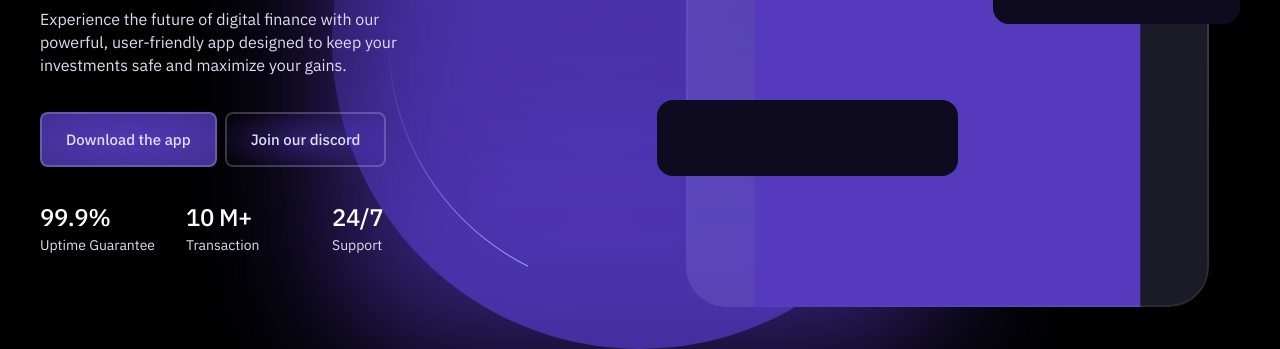
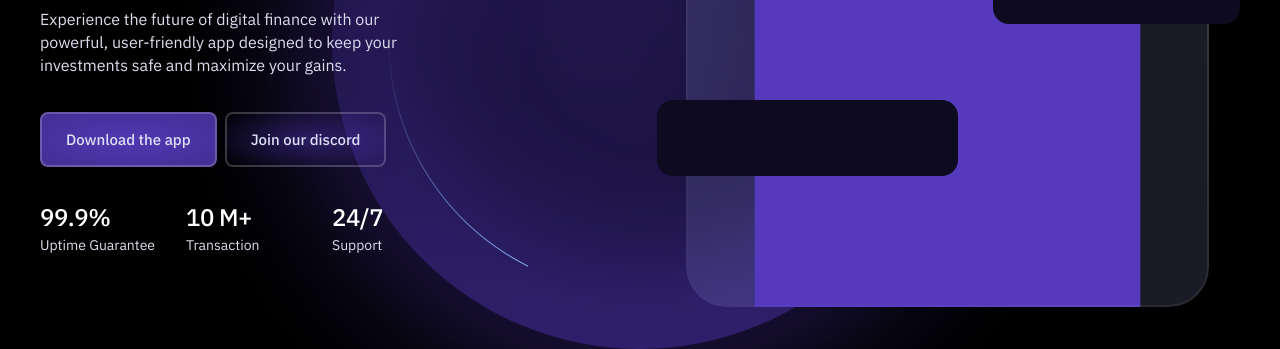
Before and after one commit to alexius90e/bitsafex, a plain HTML site: page index.html in a window 1280 px wide. Shown: the part 435-784 px from the top of the page. Drawn offline with Linux system fonts and the light colour scheme.

Commit message:
fix: fixed circles

```diff
--- a/scss/_b-reset.scss
+++ b/scss/_b-reset.scss
@@ -13,13 +13,13 @@ body {
   margin: 0;
   overflow-y: scroll;
   color: #ffffff;
+  background-color: #000000;
+  background-repeat: no-repeat;
   background-image: radial-gradient(
     27% 65% at 47% 15%,
     rgba($color: #6e4afc, $alpha: 0.4) 0%,
     rgba($color: #6e4afc, $alpha: 0) 100%
   );
-  background-color: #000000;
-  background-repeat: no-repeat;
 }
 
 a,
--- a/scss/_l-first-screen.scss
+++ b/scss/_l-first-screen.scss
@@ -34,7 +34,7 @@
       box-sizing: border-box;
       background-image: linear-gradient(
         0deg,
-        rgba($color: #6e4afc, $alpha: 0.5) 0%,
+        rgba($color: #6e4afc, $alpha: 0.3) 00%,
         rgba($color: #6e4afc, $alpha: 0) 100%
       );
       transform: translate3d(-50%, -50%, 0);
@@ -48,8 +48,8 @@
         right: 0;
         bottom: 0;
         z-index: -1;
-        border-radius: 100px;
-        background-color: rgba($color: #6e4afc, $alpha: 0.5);
+        border: 32px solid #6e4afc;
+        border-radius: 1000px;
         filter: blur(68px);
       }
     }
```
Also changed, not shown: css/index.css.
